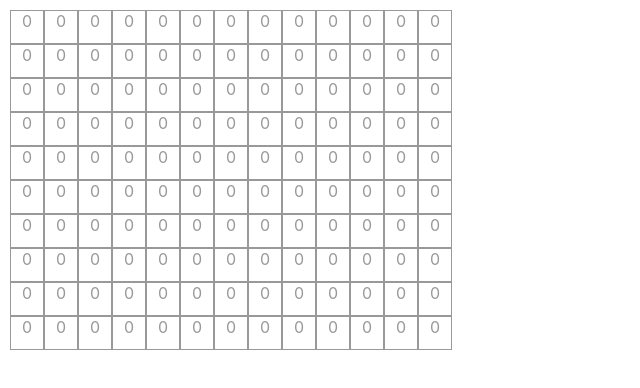
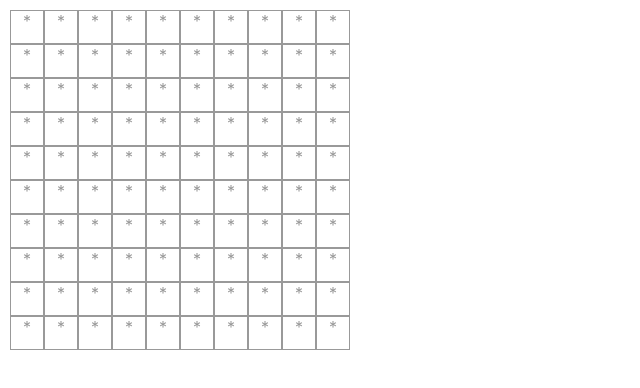
Before and after one commit to NaokiMatsuzawa/MyProjects, a React (Create React App) app in the folder Minesweeper/js/react_app/: page / in a window 1280 px wide. Shown: the top 388 px of the page, without its empty margins (0-640 px from the left). Built offline with nearby package versions, Linux system fonts and the light colour scheme.

Commit message:
disp square states and handle click

```diff
--- a/Minesweeper/js/react_app/src/App.js
+++ b/Minesweeper/js/react_app/src/App.js
@@ -2,40 +2,51 @@
 import './App.css';
 import Field from './logic/field'
 
-function Square({x, y}){
+function Square({x, y, value, handleClick}){
   const [count, setCount] = useState(0);
 
-  function handleClick(){
-    console.log(`Square x : ${x}, y : ${y}`);
-    setCount(count + 1);
+  function callback(){
+    console.log(`Square x : ${x}, y : ${y}, value : ${value}`);
+    //setCount(count + 1);
+    handleClick(x, y)
   }
 
   return(
-    <div className="Square" onClick={handleClick}>
-        {count}
+    <div className="Square" onClick={callback}>
+        {value}
     </div>
   );
 }
 
-function Board({width, height}){
+function Board({width, height, states, squareClick}){
   const xArray = new Array(width).fill("_");
   const yArray = new Array(height).fill("_");
   return(
     <div>
       {yArray.map( (_, y) =>
       <div className='SquareRow' key={y}>
-        {xArray.map( (_, x) => <Square key={x} x={x} y={y} />)}
+        {xArray.map( (_, x) => <Square key={x} x={x} y={y} value={states[y * width + x]} handleClick={squareClick} />)}
       </div>
        )}
     </div>
   )
 }
 
+const width = 10;
+const height = 10;
+const game = new Field(width, height, 10);
+
 function App() {
-  const game = new Field(10, 10, 10);
+  let [states, setStates] = useState(game.getStates());
+
+  function handleSquareClick(x, y){
+    game.open(x, y);
+    states = setStates(game.getStates());
+  }
+
   return (
     <div className="Board">
-      <Board width={13} height={10} />
+      <Board width={width} height={height} states={states} squareClick={handleSquareClick} />
     </div>
   );
 }
--- a/Minesweeper/js/react_app/src/logic/field.js
+++ b/Minesweeper/js/react_app/src/logic/field.js
@@ -68,6 +68,10 @@
         return this.#squares[x + y * this.#width].getState();
     }
 
+    getStates(){
+        return this.#squares.map((square, i) => square.getState());
+    }
+
     isClear(){
         return this.#squares.every(square => square.isOpen !== square.isBombSquare());
     }
```
